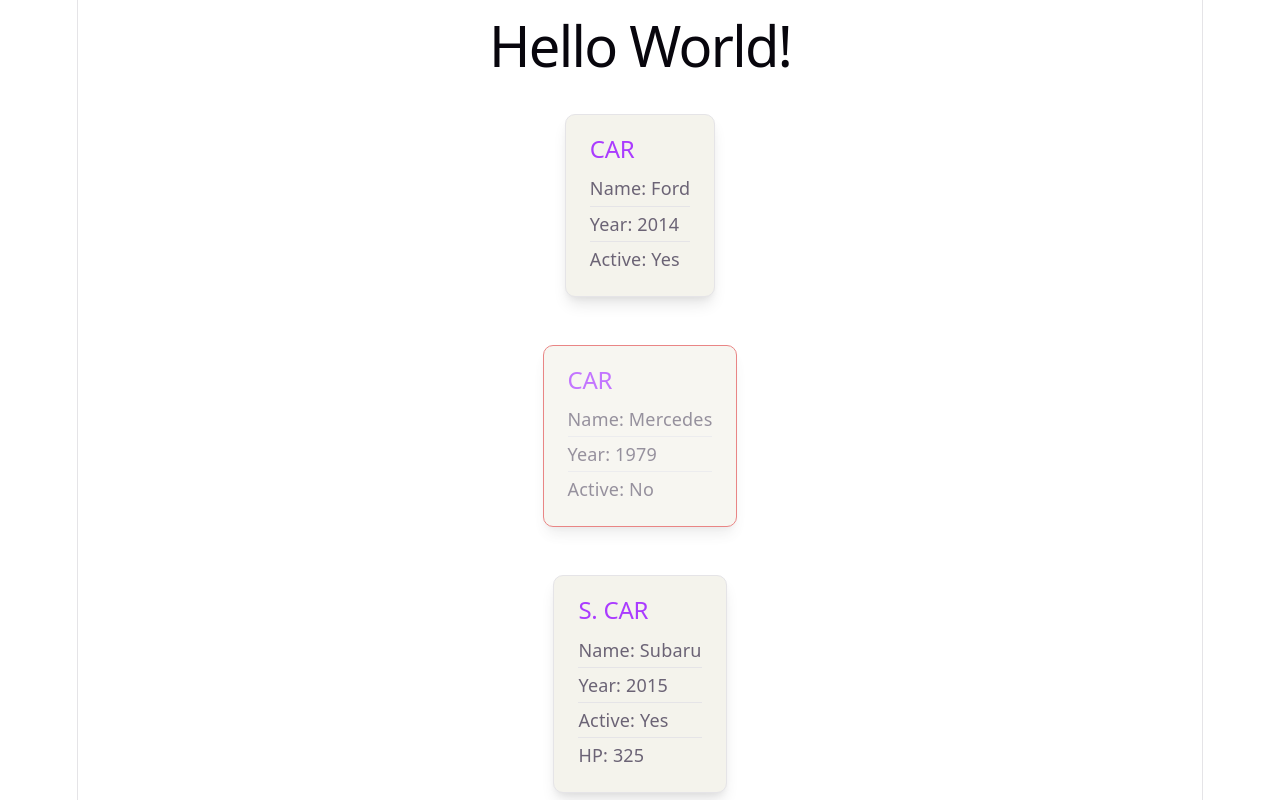
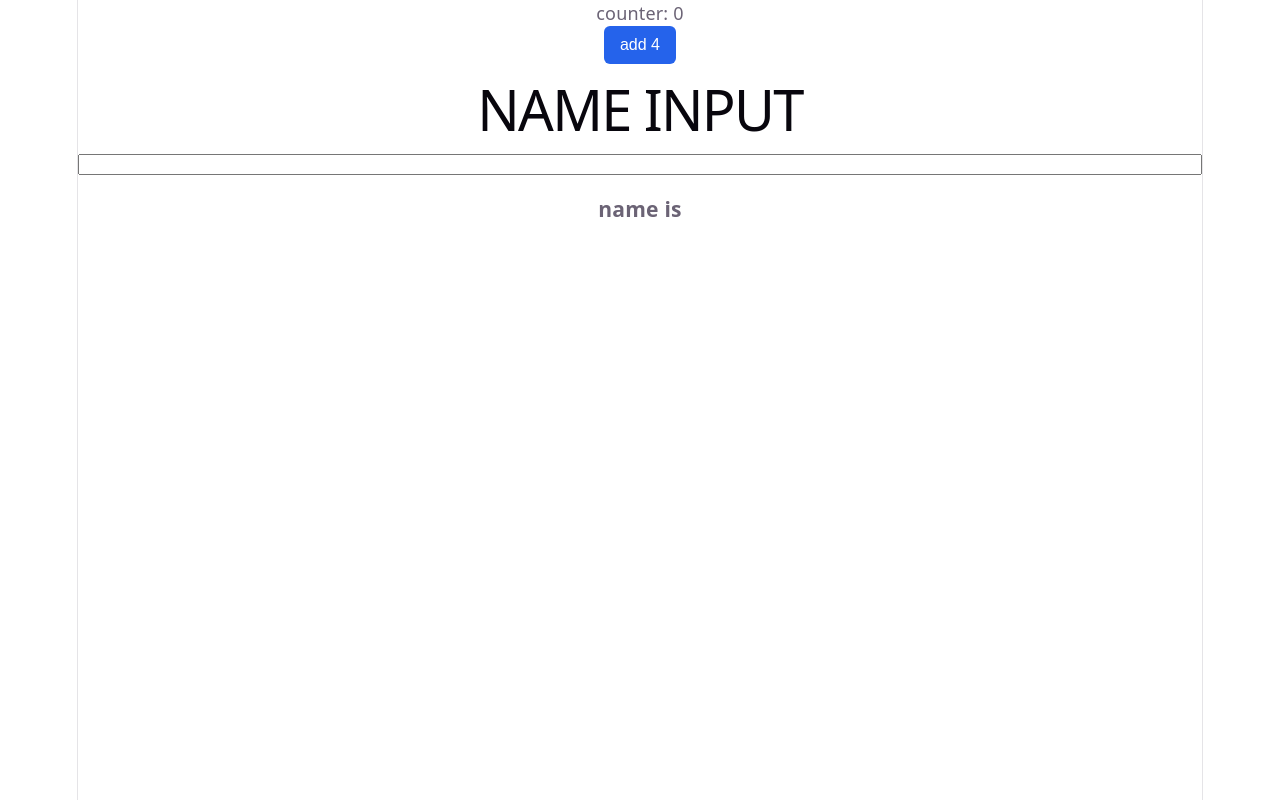
Before and after one commit to franzdarren/practice-ground, a React (Vite) app: page / in a window 1280 px wide. Shown: the top 800 px of the page. Built offline with nearby package versions, Linux system fonts and the light colour scheme.

Commit message:
09/17/2026 11:29AM

```diff
--- a/src/App.css
+++ b/src/App.css
@@ -1,4 +1,44 @@
-.counter {
+.App {
+  min-height: 100vh;
+  display: grid;
+  place-content: center;
+  gap: 16px;
+  text-align: center;
+}
+
+button {
+  padding: 10px 16px;
+  border: 0;
+  border-radius: 6px;
+  color: white;
+  background: #2563eb;
+  cursor: pointer;
+  font-size: 16px;
+}
+
+button:hover {
+  background: #1d4ed8;
+}
+
+.modal-backdrop {
+  position: fixed;
+  inset: 0;
+  display: grid;
+  place-items: center;
+  background: rgb(0 0 0 / 50%);
+}
+
+.modal {
+  width: min(90%, 360px);
+  padding: 24px;
+  border-radius: 8px;
+  background: white;
+  color: #111827;
+}
+
+.modal button {
+  margin-top: 16px;
+}.counter {
   font-size: 16px;
   padding: 5px 10px;
   border-radius: 5px;
--- a/src/App.jsx
+++ b/src/App.jsx
@@ -1,11 +1,16 @@
-import Car from './components/Car';
+import { useState } from 'react';
+import './App.css';
+import Modal from './components/Modal.jsx';
+import Counter from './components/Counter.jsx';
+import NameInput from './components/NameInput.jsx';
 
 function App() {
-  return (
-    <div className="App">
-      <h1>Hello World!</h1>
-    </div>
-  );
+  return(
+    <>
+      <Counter numToAdd={4}/>
+      <NameInput/>
+    </>
+  )
 }
 
 export default App;
--- /dev/null
+++ b/src/components/Counter.jsx
@@ -0,0 +1,12 @@
+import {useState} from 'react'
+
+function Counter({numToAdd}) {
+    let [count, setCount] = useState(0);
+  return (
+    <div>
+        <p>counter: {count}</p>
+        <button onClick={()=>setCount(currentCount=>currentCount+numToAdd)}>add {numToAdd}</button>
+    </div>
+  )
+}
+export default Counter;
--- /dev/null
+++ b/src/components/Modal.jsx
@@ -0,0 +1,15 @@
+function Modal({ isOpen, onClose }) {
+  if (!isOpen) return null;
+
+  return (
+    <div className="modal-backdrop" onClick={onClose}>
+      <div className="modal" onClick={(event) => event.stopPropagation()}>
+        <h2>Hello from the modal</h2>
+        <p>This component receives its close function as a prop.</p>
+        <button onClick={onClose}>Close</button>
+      </div>
+    </div>
+  );
+}
+
+export default Modal;
--- /dev/null
+++ b/src/components/NameInput.jsx
@@ -0,0 +1,20 @@
+import {useState} from 'react'
+
+function NameInput() {
+
+    let [name, setName] = useState('');
+
+function changeName(event){
+    setName(event.target.value)
+}
+
+  return (
+    <>
+    <h1>NAME INPUT</h1>
+    <input onChange={changeName}></input>
+    <h3>name is {name}</h3>
+    </>
+  )
+}
+
+export default NameInput
--- a/src/main.jsx
+++ b/src/main.jsx
@@ -6,19 +6,10 @@ import SportsCar from './components/SportsCar.jsx';
 import Person from './components/Person.jsx'
 import Add from './components/Add.jsx'
 import Gamble from './components/Gamble.jsx';
+import Modal from './components/Modal.jsx'
 
 createRoot(document.getElementById('root')).render(
-  <>
-    <App />
-
-    <Car name="Ford" year={2014} active={true} />
-    <Car name="Mercedes" year={1979} active={false} />
-    <SportsCar name="Subaru" year={2015} active={true} horsePower={325} />
-    <Person name="ads" age={22} active={true}/>
-    <Person age={69} active={false}/>
-    {/* <Add/> */}
-    <Gamble/>
-  </>
+  <App />
 );
 
 // class Carc{
```
